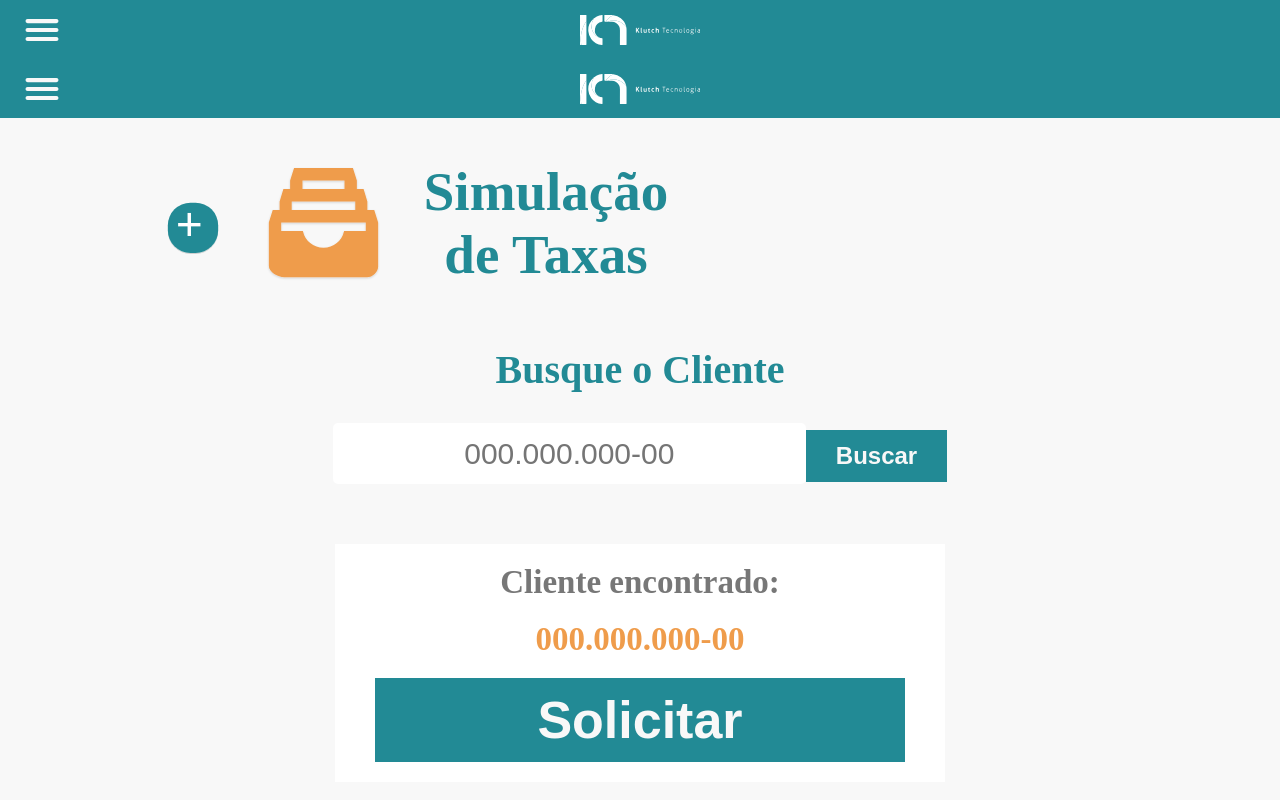
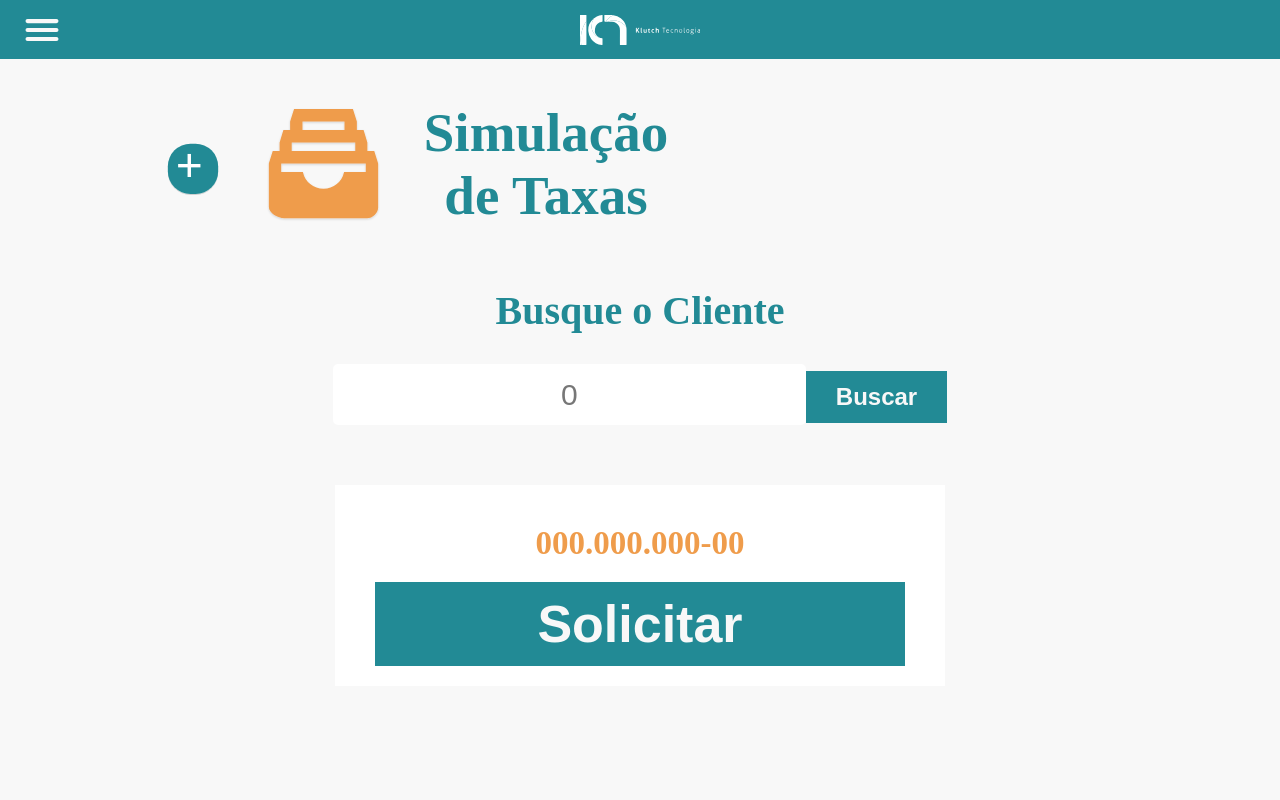
Before and after one commit to moraes3000/desafio_klutch, a Next.js app: page /cliente in a window 1280 px wide. Built offline with nearby package versions, Linux system fonts and the light colour scheme.

Commit message:
buscando item da api

```diff
--- a/src/pages/cliente/index.tsx
+++ b/src/pages/cliente/index.tsx
@@ -1,26 +1,48 @@
+import { useState } from "react"
 import Header from "../../components/Header"
 import Cabecalho from "../../components/TelaHome/cabecalho"
 import styles from './cliente.module.scss'
+const _ = require("lodash");
+import DadosApi from '../../service/api'
+const Lista = DadosApi.client
+export default function Cliente() {
+    const [usuarioCPF, setUsuarioCPF] = useState(0)
+    const [usuario, setUsuario] = useState()
+    // console.log(Lista)
+    function verificaCPF(event) {
+        event.preventDefault();
 
-export default function Cliente() {
+        // let usuario = Array(_.filter(Lista, { 'cpf': String(usuarioCPF) })
+        let usuario = _.filter(Lista, { 'cpf': String(usuarioCPF) }
+        );
+
+        console.log(usuario);
+
+    }
+
+
     return (
+
         <>
-            <Header />
+
 
             <div className={styles.container}>
                 <Cabecalho />
-                <div className={styles.search}>
+                <form className={styles.search} onSubmit={verificaCPF}>
                     <h2>Busque o Cliente</h2>
-                    <input type="text" placeholder='000.000.000-00' /><button>Buscar</button>
+                    <input type="text" placeholder='000.000.000-00' value={usuarioCPF} onChange={event => setUsuarioCPF(Number(event.target.value))} />
+                    <button>Buscar</button>
 
-                </div>
+                </form>
 
                 <div className={styles.detalhe}>
 
-                    <h2>Cliente encontrado:</h2>
+                    <h2>{usuario}</h2>
                     <h2 className={styles.cpf}>000.000.000-00</h2>
                     <button>Solicitar</button>
                 </div>
+
+
             </div>
         </>
     )
--- a/src/service/api.js
+++ b/src/service/api.js
@@ -69,6 +69,17 @@ export default {
         "accountTypeLabel": "Conta Corrente",
         "accountNumber": "378282246310005"
       }
+    },
+    {
+      "id": 3,
+      "name": "cabeça de batata",
+      "phone": "71222222222",
+      "cpf": "12",
+      "bank": {
+        "label": "003 - Banco da Amazonia S.A.",
+        "accountTypeLabel": "Conta Corrente",
+        "accountNumber": "378282246310005"
+      }
     }
   ],
   "solicitation": [
```
